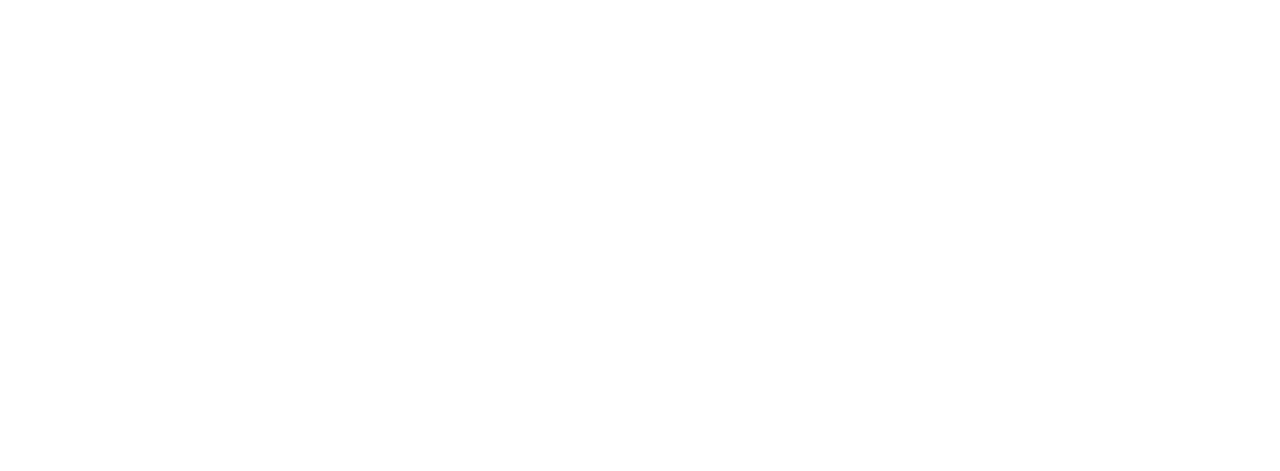
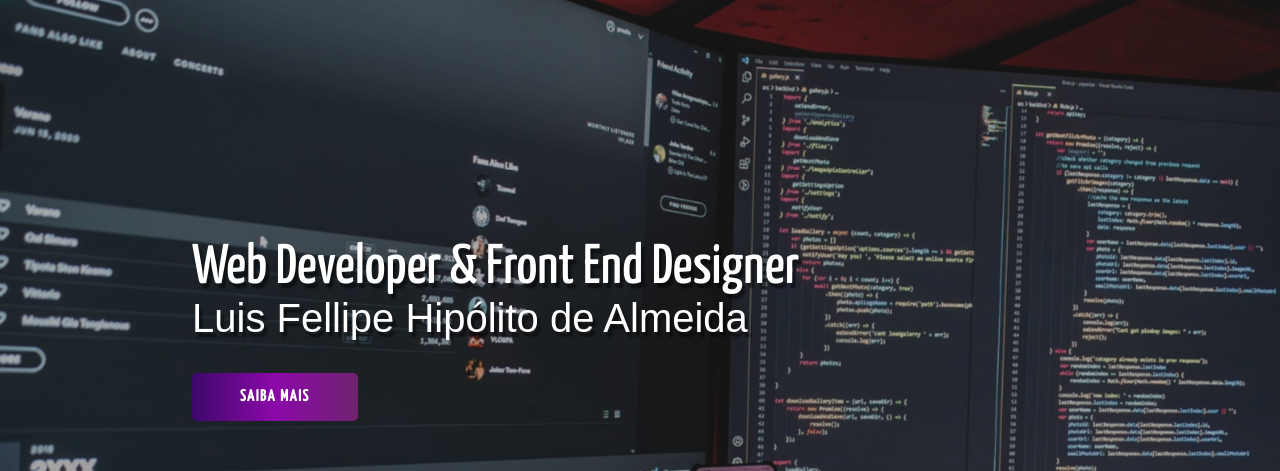
Before and after one commit to FELLIPE94/fellipe94.github.io, a plain HTML site: page index.html in a window 1280 px wide. Shown: the top 471 px of the page. Drawn offline with Linux system fonts and the light colour scheme; a web font is replaced by a local one.

Commit message:
:package: header

```diff
--- a/index.html
+++ b/index.html
@@ -4,9 +4,27 @@
     <meta charset="UTF-8">
     <meta name="viewport" content="width=device-width, initial-scale=1.0">
     <link rel="stylesheet" href="style.css">
-    <title>Portifolio</title>
+    <link rel="apple-touch-icon" sizes="180x180" href="imagens/apple-touch-icon.png">
+    <link rel="icon" type="image/png" sizes="32x32" href="imagens/favicon-32x32.png">
+    <link rel="icon" type="image/png" sizes="16x16" href="imagens/favicon-16x16.png">
+    <link rel="manifest" href="/site.webmanifest">
+    <title>Portfolio</title>
 </head>
 <body>
+    <!--div.container cria a div com a classe container junto-->
+    <div class="container">
+        <header>
+            <div class="img-wrapper">
+                <img src="imagens/fotis-fotopoulos-SyvsTmuuZyM-unsplash.jpg" alt="Background">
+            </div>
+            <div class="banner">
+                <h1>Web Developer & Front End Designer</h1>
+                <p>Luis Fellipe Hipólito de Almeida</p>
+                <button>Saiba mais</button>
+            </div>
+
+        </header>
+    </div>
 
 </body>
 </html>
--- a/style.css
+++ b/style.css
@@ -1,3 +1,99 @@
 @import url('https://fonts.googleapis.com/css2?family=Acme&family=Allison&family=Amatic+SC:wght@400;700&family=Architects+Daughter&family=Indie+Flower&family=Shadows+Into+Light&family=Yanone+Kaffeesatz:wght@200;500&display=swap');
 
 @import url("https://cdnjs.cloudflare.com/ajax/libs/font-awesome/5.15.4/css/all.min.css");
+/* O * aplica a todos os elementos tal configuração*/
+*{
+    margin: 0;
+    padding: 0;
+}
+
+header{
+    width: 100%;
+    height: 100vh;
+    overflow: hidden;
+    position: relative;
+}
+
+.img-wrapper{
+    width: 100%;
+    height: 100%;
+    overflow: hidden;
+    background-color: rgba(0,0,0,0.8);
+}
+
+.img-wrapper img{
+    width: 100%;
+    height: 100%;
+    object-fit: cover;
+    opacity: 0.6;
+    animation: zoom 25s;
+}
+
+@keyframes zoom {
+    0%{
+        transform: scale(1.3);
+    }
+    100%{
+        transform: scale(1);
+    }
+}
+
+.banner{
+    position: absolute;
+    top: 30%;
+    left: 15%;
+}
+
+.banner h1{
+    color: #ffffff;
+    font-size: 3.5rem;
+    font-family: "Yanone Kaffeesatz", Arial;
+    font-weight: 400;
+    text-shadow: .2rem .3rem 2px rgba(0,0,0,0.5);
+    line-height: 3.5rem;
+    opacity: 0;
+    animation: movebanner 1s 0.5s forwards;
+}
+
+.banner p{
+    font-family: Allison, Arial;
+    color: #ffffff;
+    font-size: 2.5rem;
+    text-shadow: .2rem .3rem 2px rgba(0,0,0,0.5);
+    font-weight: 200;
+    margin-bottom: 2rem;
+    opacity: 0;
+    animation: movebanner 1s 0.7s forwards;
+}
+
+.banner button{
+    font-family: "Yanone Kaffeesatz",sans-serif;
+    font-size: 1rem;
+    letter-spacing: .1rem;
+    font-weight: 700;
+    color: #fff;
+    text-transform: uppercase;
+    background: #65027e;
+    background: -webkit-linear-gradient(to right, #470180c5, #b002d3c2, #8a2387c7);
+    background: linear-gradient(to right, #470180c2, #b002d3c2, #8a2387c0);
+    padding: 1rem 3rem;
+    border: none;
+    border-radius: 5px;
+    cursor: pointer;
+    opacity: 0;
+    animation: movebanner 1s 0.9s forwards;
+}
+
+.banner button:hover{
+    color: #000;
+}
+
+@keyframes movebanner {
+    0%{
+        transform: translateY(10rem) rotateY(-30deg);
+    }
+    100%{
+        transform: translateY(0rem) rotateY(0);
+        opacity: 1;
+    }
+}
```
Also changed, not shown: imagens/android-chrome-192x192.png (renamed from android-chrome-192x192.png), imagens/android-chrome-512x512.png (renamed from android-chrome-512x512.png), imagens/apple-touch-icon.png (renamed from apple-touch-icon.png), imagens/favicon-16x16.png (renamed from favicon-16x16.png), imagens/favicon-32x32.png (renamed from favicon-32x32.png), imagens/fotis-fotopoulos-SyvsTmuuZyM-unsplash.jpg (added), imagens/joan-gamell-ZS67i1HLllo-unsplash.jpg (added), site.webmanifest, 1 other file.
